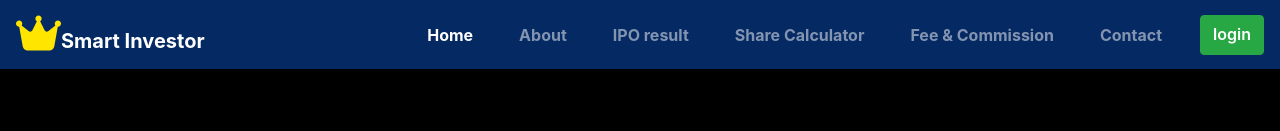
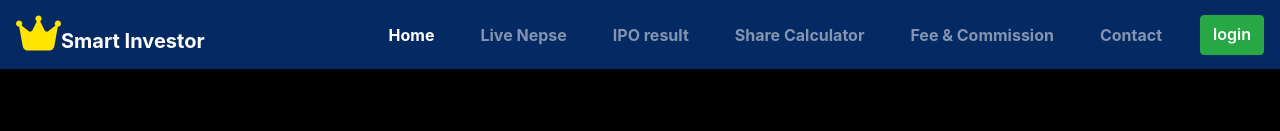
Before and after one commit to SmartInvestor8848/smartinvestor, a website: page index.html in a window 1280 px wide. Shown: the top 131 px of the page. Drawn offline with nearby package versions, Linux system fonts and the light colour scheme.

Commit message:
live nepse added

```diff
--- a/index.html
+++ b/index.html
@@ -21,7 +21,7 @@
         <div class="collapse navbar-collapse" id="navbarSupportedContent">
             <ul class="navbar-nav ml-md-auto">
                 <li class="nav-item active"><a class="nav-link" href="#">Home</a></li>
-                <li class="nav-item"><a class="nav-link" href="#about">About</a></li>
+                <li class="nav-item"><a class="nav-link" href="https://nepalstock.com.np/live-market">Live Nepse</a></li>
                 <li class="nav-item"><a class="nav-link" href="https://iporesult.cdsc.com.np/">IPO result</a></li>
                 <li class="nav-item"><a class="nav-link" href=pages/calc.html>Share Calculator</a></li>
                 <li class="nav-item"><a class="nav-link" href="pages/commission.html">Fee & Commission</a></li>
```
